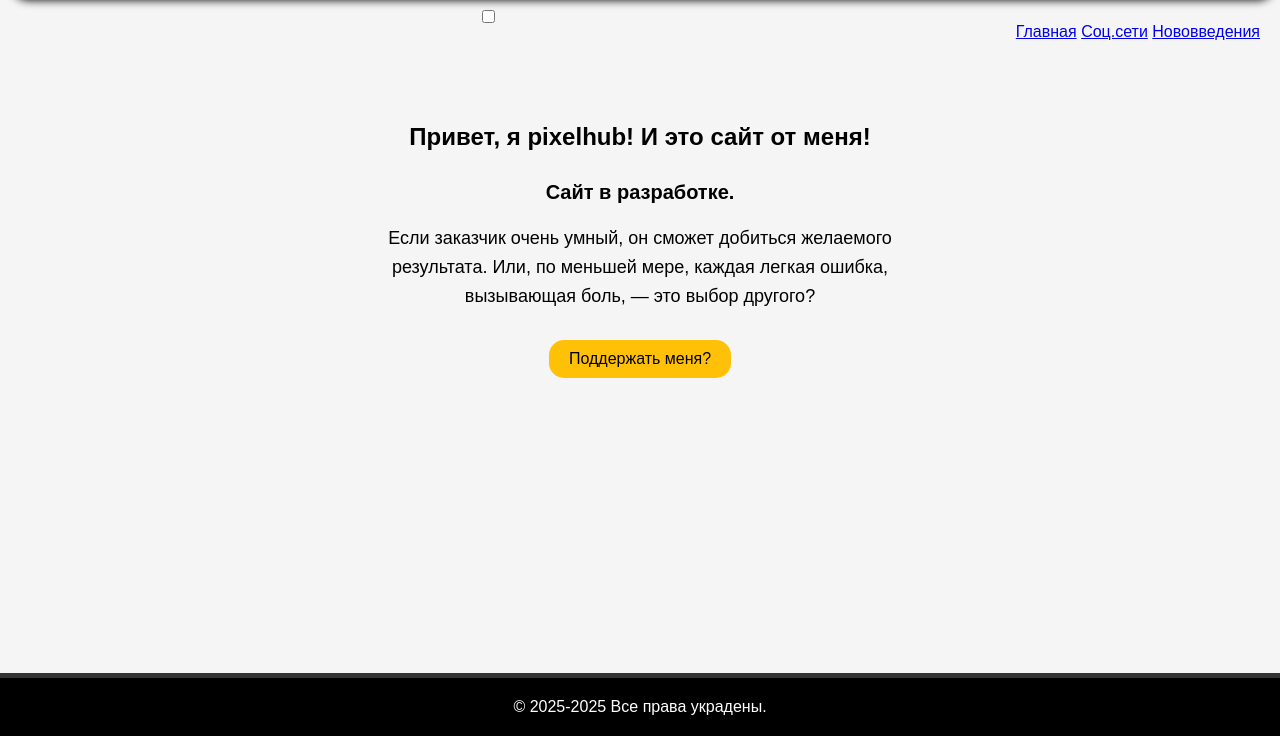
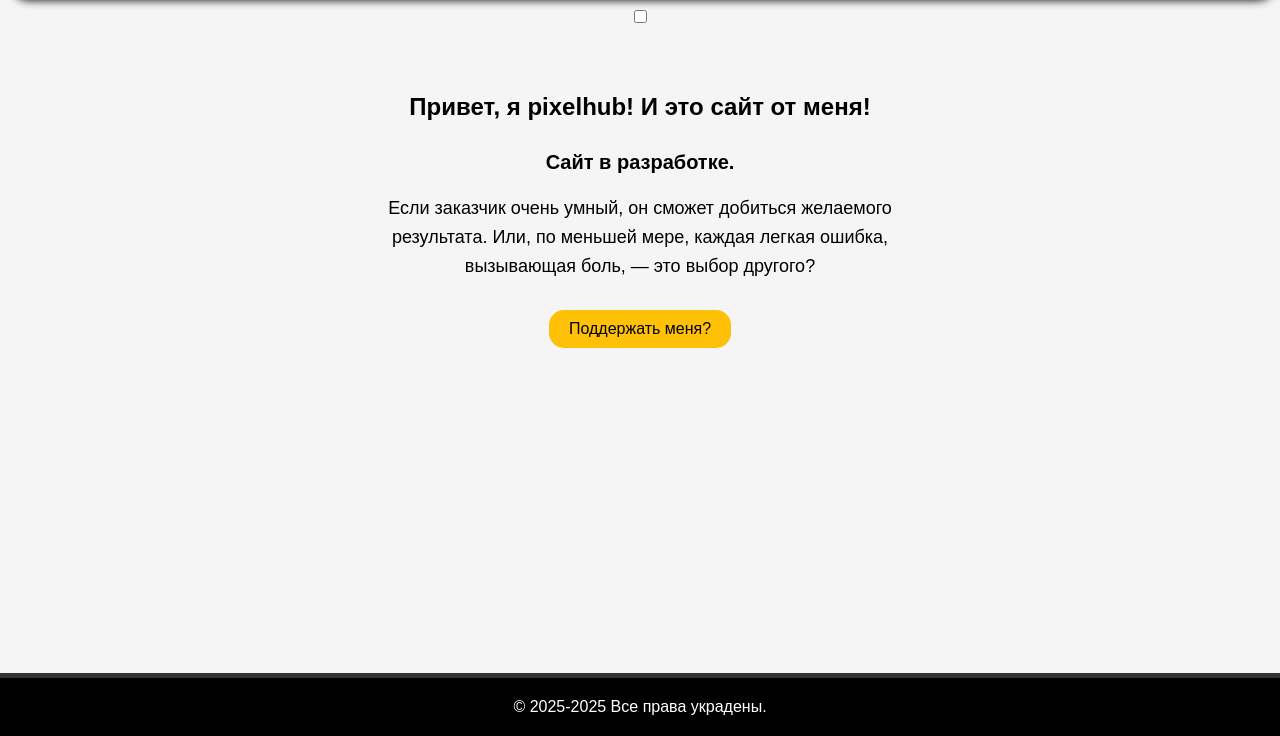
Before and after one commit to pix3lhub/pixelhub-site, a plain HTML site: page index.html in a window 1280 px wide. Shown: the part 64-800 px from the top of the page. Drawn offline with Linux system fonts and the light colour scheme; some icons are missing; a web font is replaced by a local one.

Commit message:
Update index.html

```diff
--- a/index.html
+++ b/index.html
@@ -19,11 +19,6 @@
       <input type="checkbox" id="check" />
       <label for="check" class="checkbtn">
       <i class="fas fa-bars"></i>
-      <ul>
-        <a href="#">Главная</a>
-        <a href="страницаненайдена.html">Соц.сети</a>
-        <a href="страницаненайдена.html">Нововведения</a>
-      </ul>
     </nav>
     <div class="content">
         <h1>Привет, я pixelhub! И это сайт от меня!</h1>
```
